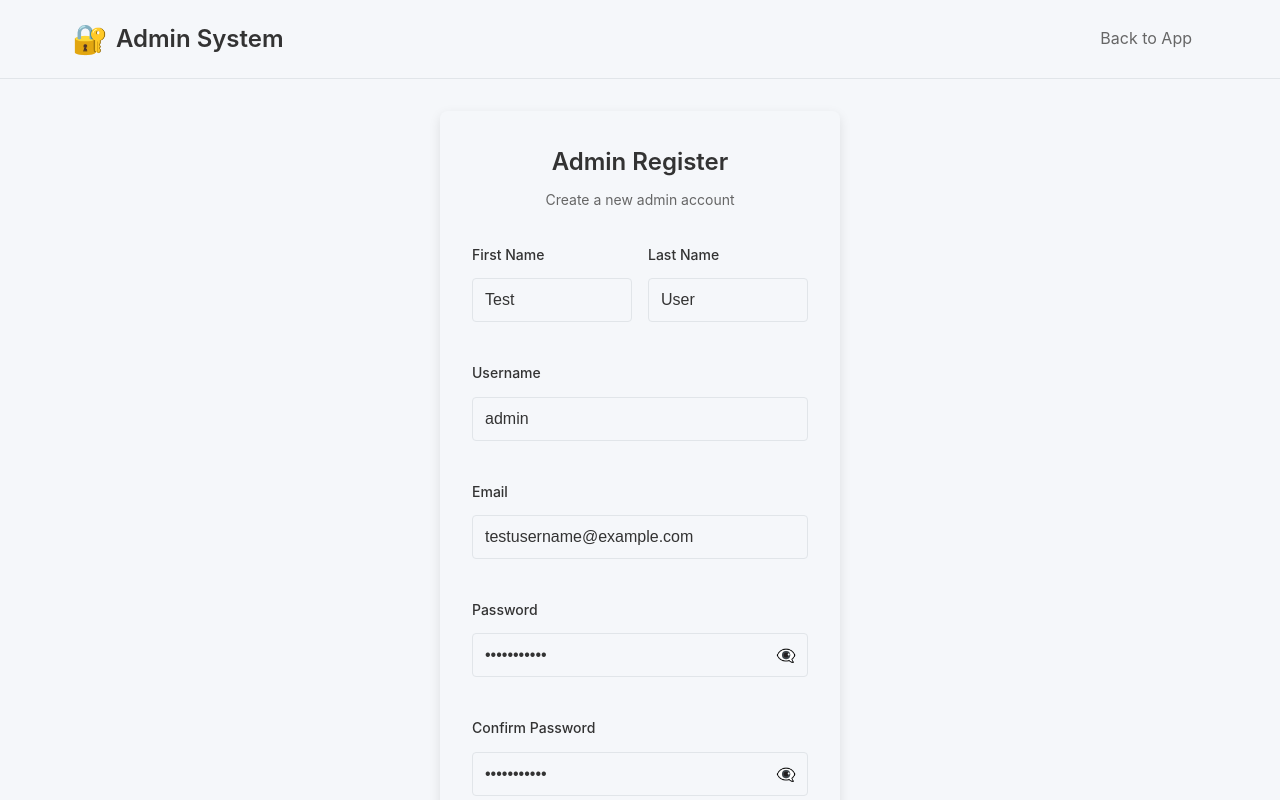
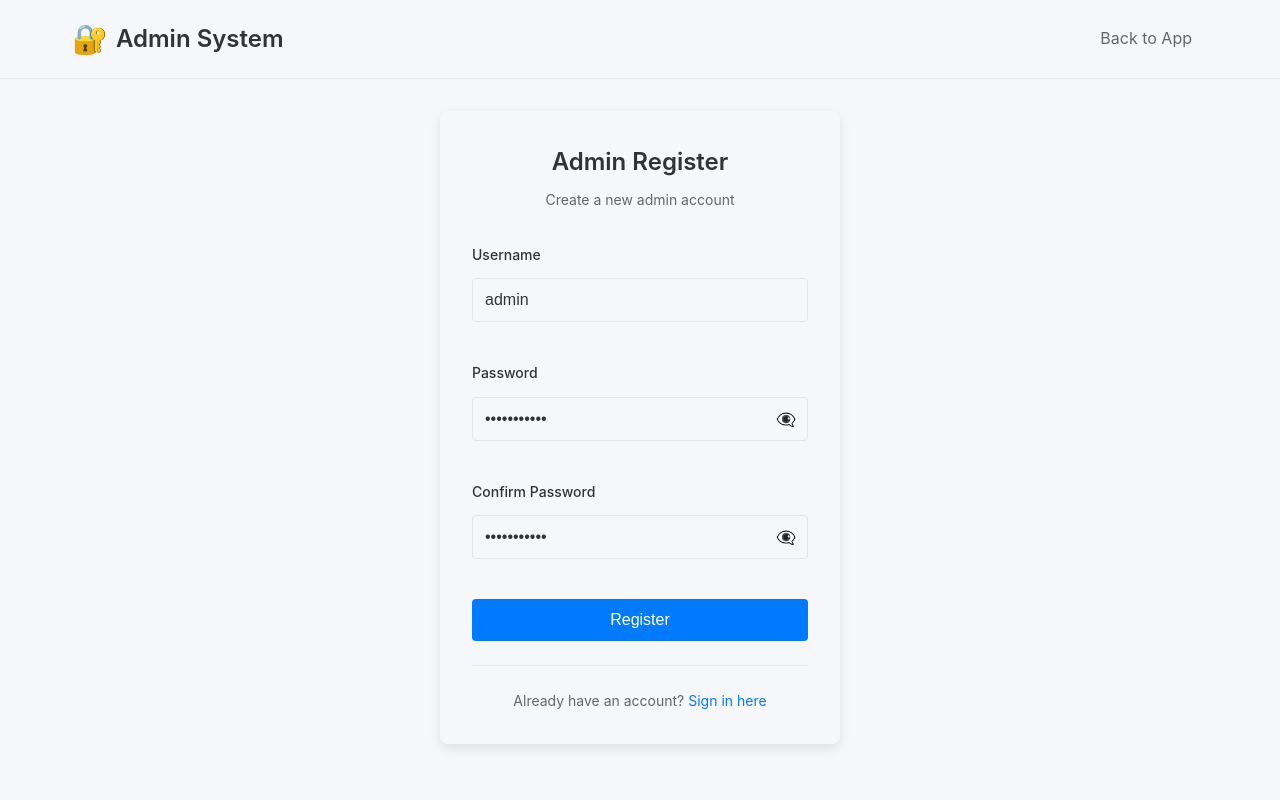
Before and after one commit to 1nFrastr/kai-todo-app, a React (Vite) app in the folder frontend/: page /admin/register in a window 1280 px wide. Shown: the top 800 px of the page. Built offline with nearby package versions, Linux system fonts and the light colour scheme.

Commit message:
refactor: Update AdminRegisterPage to make email and name fields optional

```diff
--- a/frontend/src/components/FlashMessage/FlashMessage.scss
+++ b/frontend/src/components/FlashMessage/FlashMessage.scss
@@ -1,6 +1,6 @@
 .flash-message {
   position: fixed;
-  top: 20px;
+  top: 100px;
   right: 20px;
   min-width: 300px;
   max-width: 500px;
--- a/frontend/src/pages/Admin/AdminRegisterPage/index.tsx
+++ b/frontend/src/pages/Admin/AdminRegisterPage/index.tsx
@@ -12,9 +12,6 @@ const AdminRegisterPage: React.FC = () => {
 
   const [formData, setFormData] = useState<RegisterData>({
     username: 'admin',
-    email: 'testusername@example.com',
-    first_name: 'Test',
-    last_name: 'User',
     password: 'password123',
     password_confirm: 'password123',
   });
@@ -61,8 +58,7 @@ const AdminRegisterPage: React.FC = () => {
   };
 
   const isPasswordMatch = formData.password === formData.password_confirm;
-  const isFormValid = formData.username && formData.email && formData.first_name &&
-                     formData.last_name && formData.password && formData.password_confirm &&
+  const isFormValid = formData.username && formData.password && formData.password_confirm &&
                      isPasswordMatch;
 
   return (
@@ -74,36 +70,6 @@ const AdminRegisterPage: React.FC = () => {
         </div>
 
         <form onSubmit={handleSubmit} className="register-form">
-          <div className="form-row">
-            <div className="form-group">
-              <label htmlFor="first_name">{t('admin.register.firstName')}</label>
-              <input
-                type="text"
-                id="first_name"
-                name="first_name"
-                value={formData.first_name}
-                onChange={handleChange}
-                placeholder={t('admin.register.firstNamePlaceholder')}
-                required
-                autoComplete="given-name"
-              />
-            </div>
-
-            <div className="form-group">
-              <label htmlFor="last_name">{t('admin.register.lastName')}</label>
-              <input
-                type="text"
-                id="last_name"
-                name="last_name"
-                value={formData.last_name}
-                onChange={handleChange}
-                placeholder={t('admin.register.lastNamePlaceholder')}
-                required
-                autoComplete="family-name"
-              />
-            </div>
-          </div>
-
           <div className="form-group">
             <label htmlFor="username">{t('admin.register.username')}</label>
             <input
@@ -115,20 +81,6 @@ const AdminRegisterPage: React.FC = () => {
               placeholder={t('admin.register.usernamePlaceholder')}
               required
               autoComplete="username"
-            />
-          </div>
-
-          <div className="form-group">
-            <label htmlFor="email">{t('admin.register.email')}</label>
-            <input
-              type="email"
-              id="email"
-              name="email"
-              value={formData.email}
-              onChange={handleChange}
-              placeholder={t('admin.register.emailPlaceholder')}
-              required
-              autoComplete="email"
             />
           </div>
 
--- a/frontend/src/services/api.ts
+++ b/frontend/src/services/api.ts
@@ -118,10 +118,7 @@ export const authAPI = {
   // Register
   register: async (userData: {
     username: string;
-    email: string;
     password: string;
-    first_name?: string;
-    last_name?: string;
   }) => {
     const response = await api.post('/auth/register/', userData);
     return response.data;
--- a/frontend/src/stores/authStore.ts
+++ b/frontend/src/stores/authStore.ts
@@ -188,10 +188,7 @@ export const useAuthStore = create<AuthState>()(
                 .map(([field, messages]) => {
                   const errorList = Array.isArray(messages) ? messages : [messages];
                   const fieldName = field === 'username' ? 'Username' :
-                                   field === 'email' ? 'Email' :
-                                   field === 'password' ? 'Password' :
-                                   field === 'first_name' ? 'First Name' :
-                                   field === 'last_name' ? 'Last Name' : field;
+                                   field === 'password' ? 'Password' : field;
                   return `${fieldName}: ${errorList.join(', ')}`;
                 })
                 .join('; ');
```
